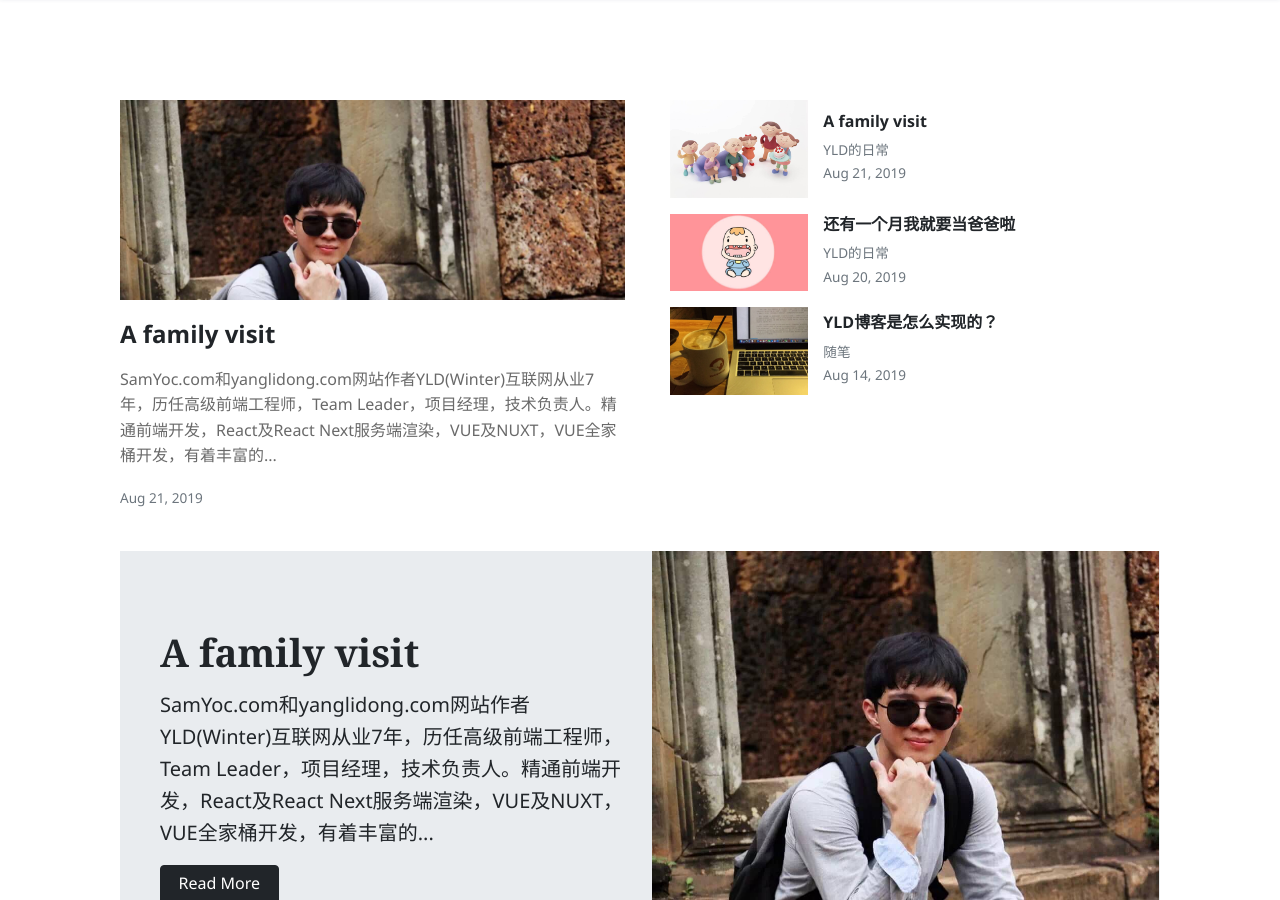
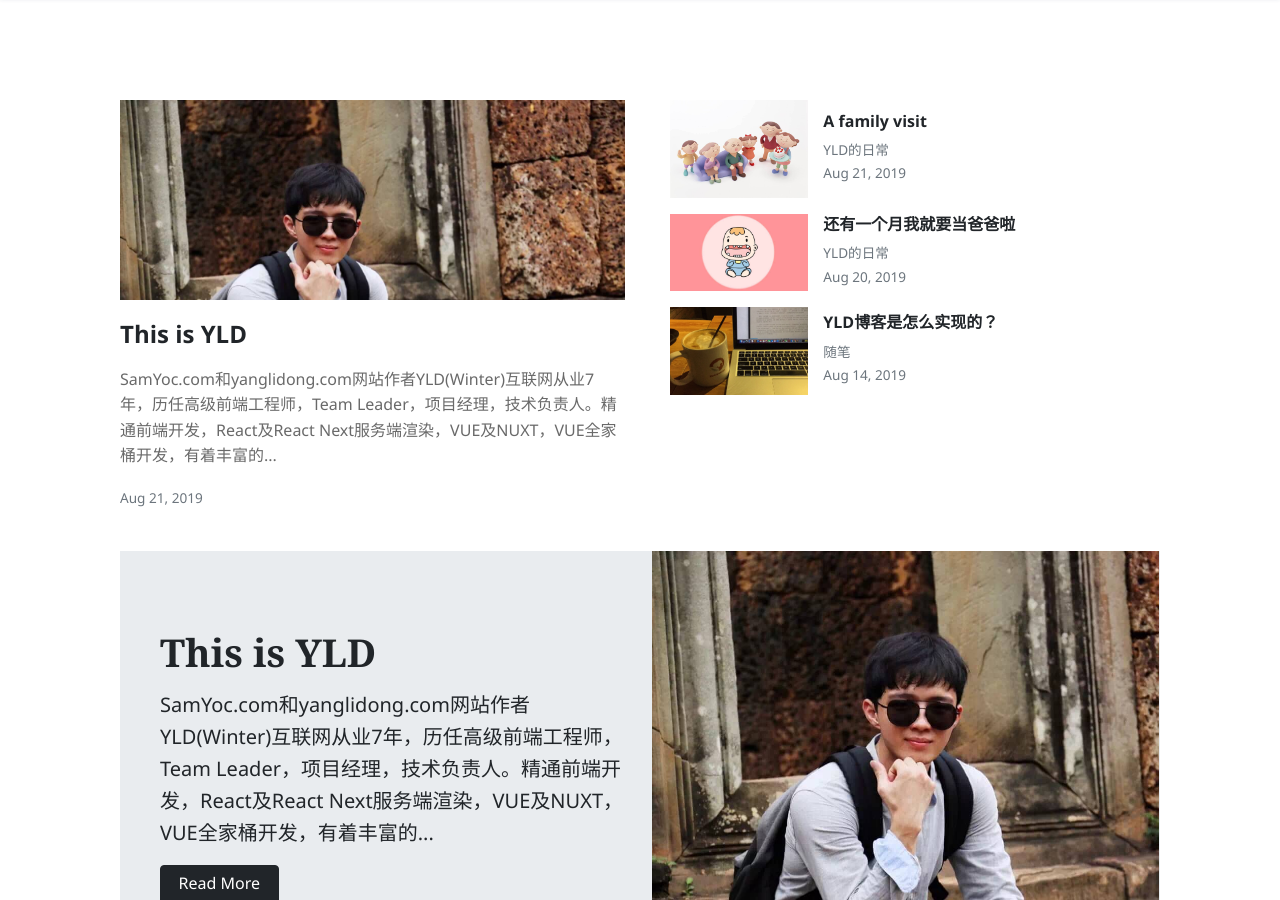
Before and after one commit to aiyld/yldblog, a Jekyll site: the page built from index.html, in a window 1280 px wide and 900 px high. Built offline with Jekyll 4.4.1, drawn with Linux system fonts in a browser that asks for light colours; nearby versions of some CDN libraries; the list of posts is cut into pages by our own code; comment, search, counter and statistics services are not loaded.

Commit message:
feat: fix article

```diff
--- a/_posts/2019-08-21-i-am-yld.md
+++ b/_posts/2019-08-21-i-am-yld.md
@@ -1,6 +1,6 @@
 ---
 layout: post
-title:  "A family visit"
+title:  "This is YLD"
 image: assets/images/posts/winteryld.jpeg
 author: yld
 tags: [ sticky ]
```
